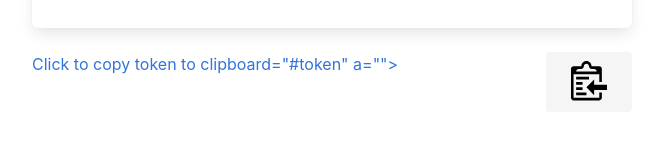
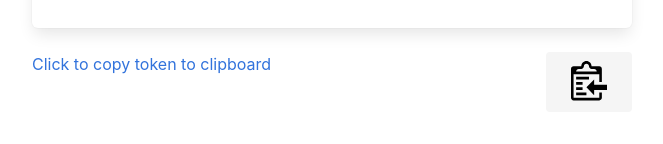
Before and after one commit to vulongtran/totp, a plain HTML site: page index.html in a window 1280 px wide. Shown: the part 792-936 px from the top of the page, without its empty margins (308-971 px from the left). Drawn offline with Linux system fonts and the light colour scheme.

Commit message:
update layout

```diff
--- a/index.html
+++ b/index.html
@@ -54,7 +54,7 @@
       </div>
 
       <div class="control is-clearfix">
-        <a>Click to copy token to clipboard<data-clipboard-target="#token"/a>
+        <a>Click to copy token to clipboard</a>
         <a class="button is-large is-light is-pulled-right" id="clipboard-button" data-clipboard-target="#token" title="Copy token to clipboard">
           <img src="img/clippy.svg" height="36" width="36">
         </a>
```
